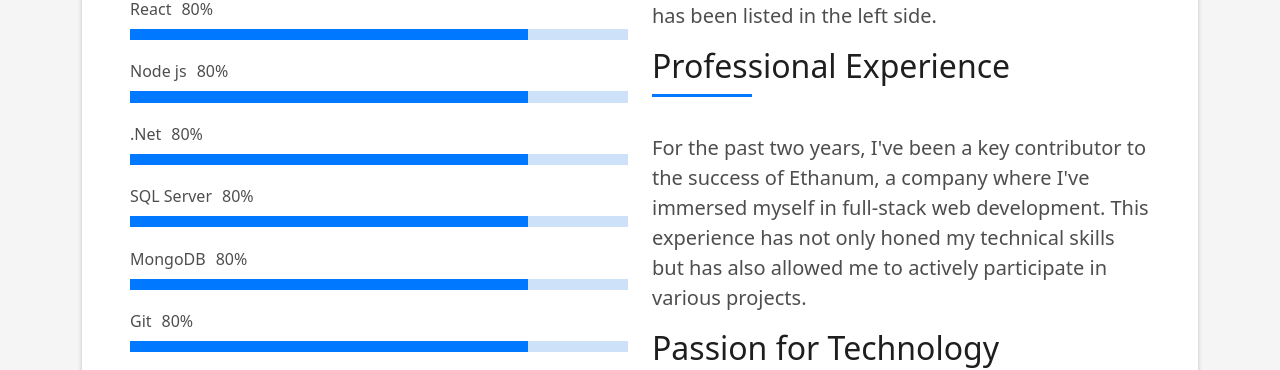
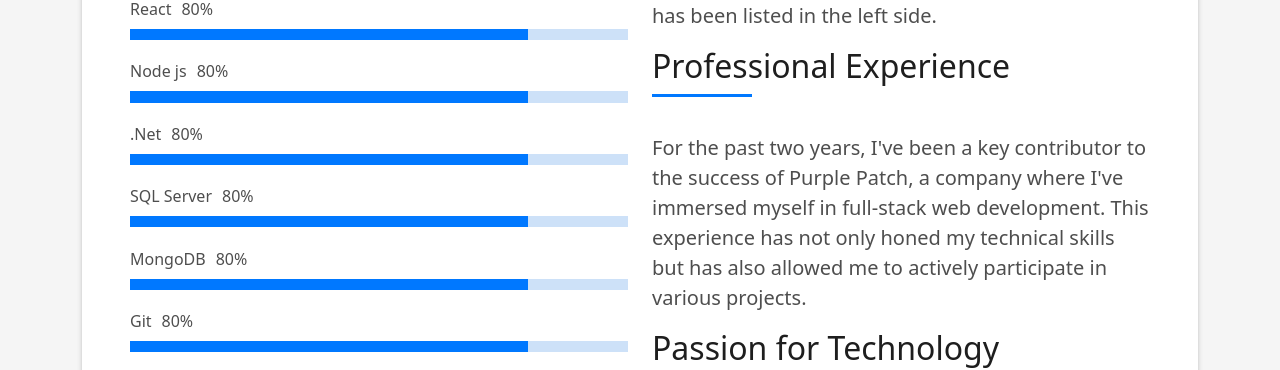
Before and after one commit to unknownshack/portfolio-website, an Angular app: page / in a window 1280 px wide. Shown: the part 1386-1756 px from the top of the page. Built offline with nearby package versions, Linux system fonts and the light colour scheme.

Commit message:
Typo fix

```diff
--- a/src/app/app.component.html
+++ b/src/app/app.component.html
@@ -162,7 +162,7 @@
                     </h5>
                   </div>
                   <p class="lead">
-                    For the past two years, I've been a key contributor to the success of Ethanum, a company where I've
+                    For the past two years, I've been a key contributor to the success of Purple Patch, a company where I've
                     immersed myself in full-stack web development. This experience has not only honed my technical
                     skills but has also allowed me to actively participate in various projects.
 
```
